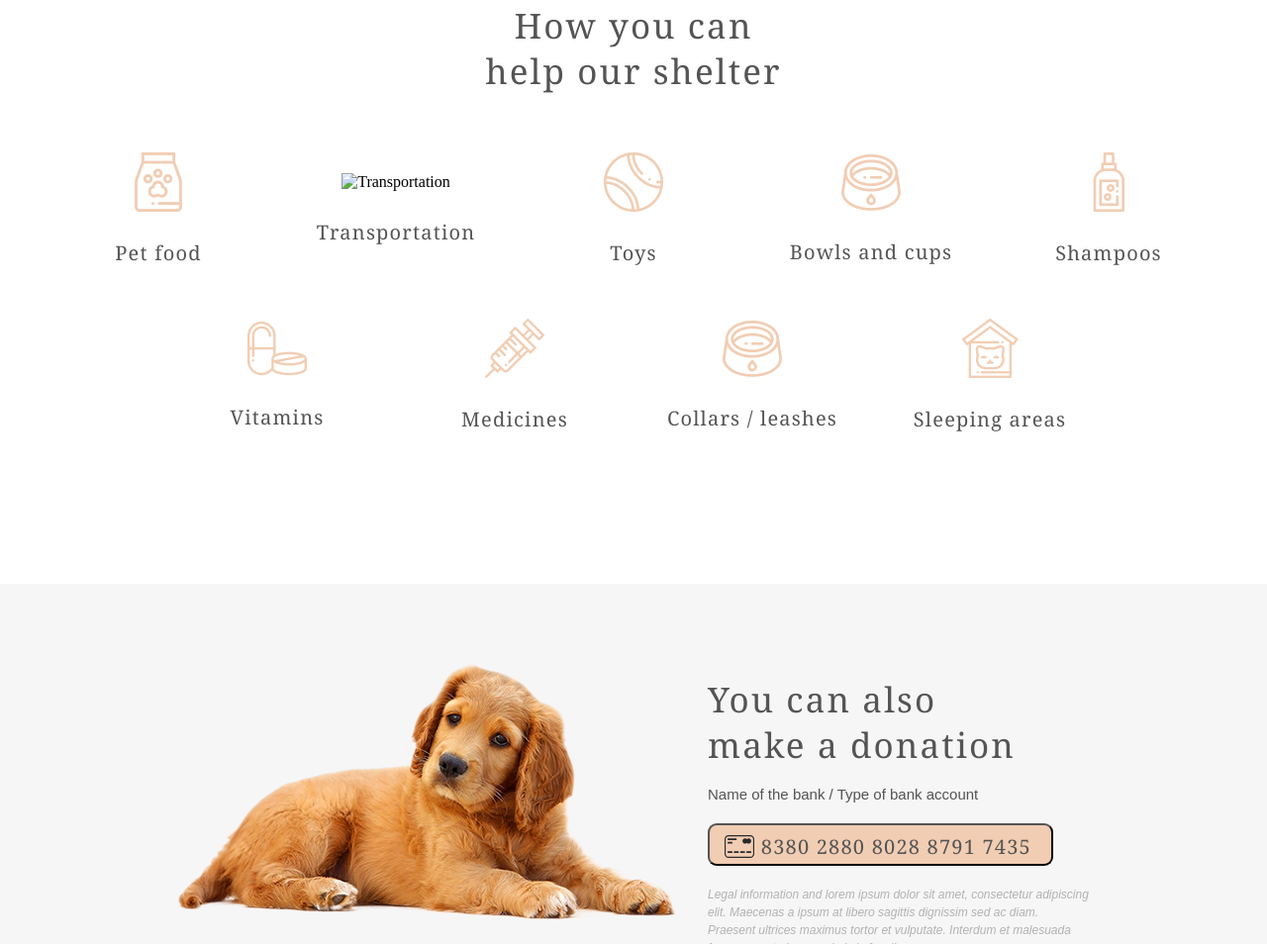
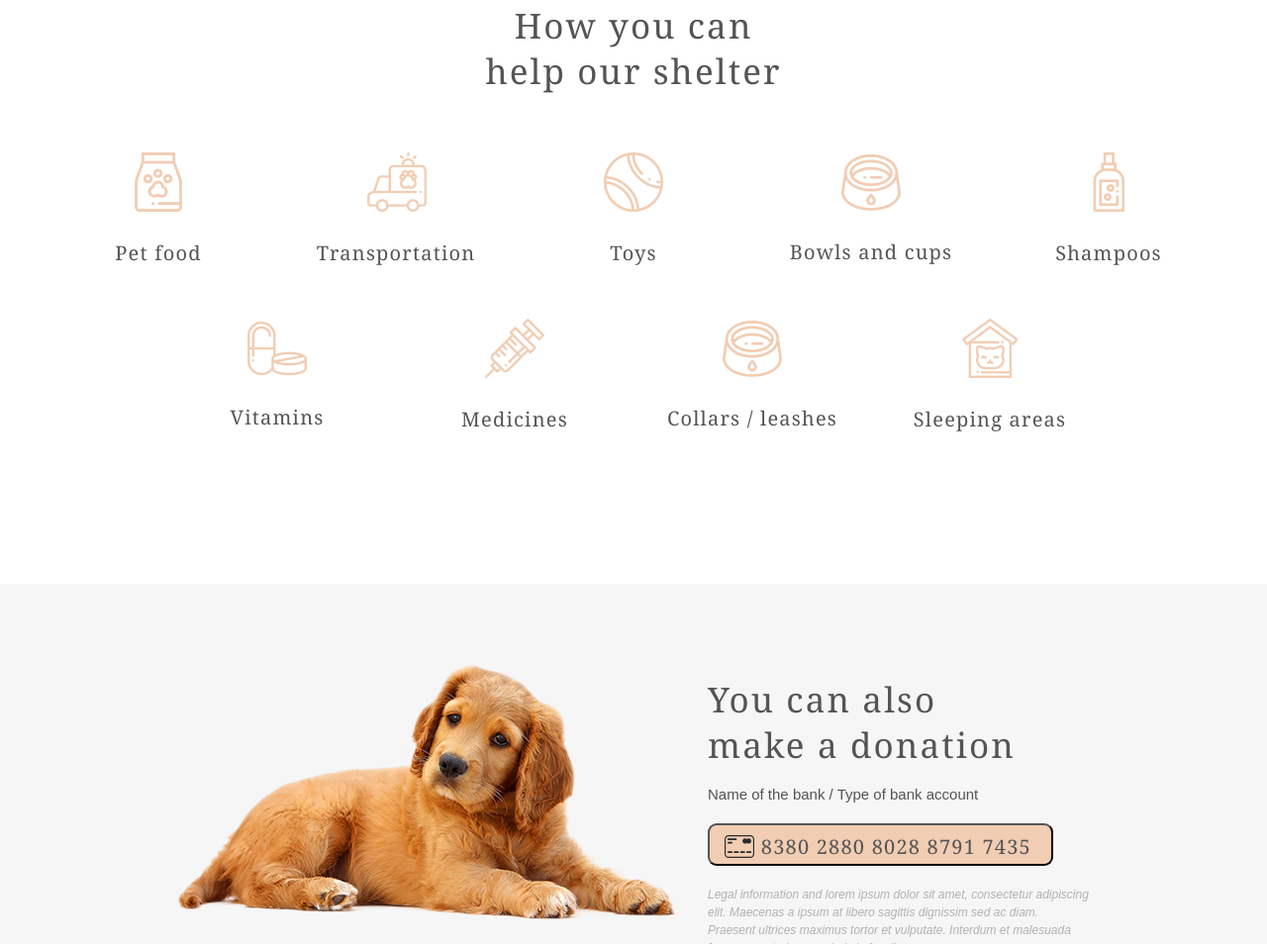
Before and after one commit to MickKrishtopa/shelter, a plain HTML site: page shelter/index.html in a window 1280 px wide. Shown: the part 2631-3585 px from the top of the page at 99% size. Drawn offline with Linux system fonts and the light colour scheme.

Commit message:
fix: fix url img

```diff
--- a/shelter/index.html
+++ b/shelter/index.html
@@ -119,7 +119,7 @@
           </li>
           <li class="help__element">
             <img
-              src="./images/ransportation.png"
+              src="./images/transportation.png"
               alt="Transportation"
               class="help__element-icon"
             />
```
